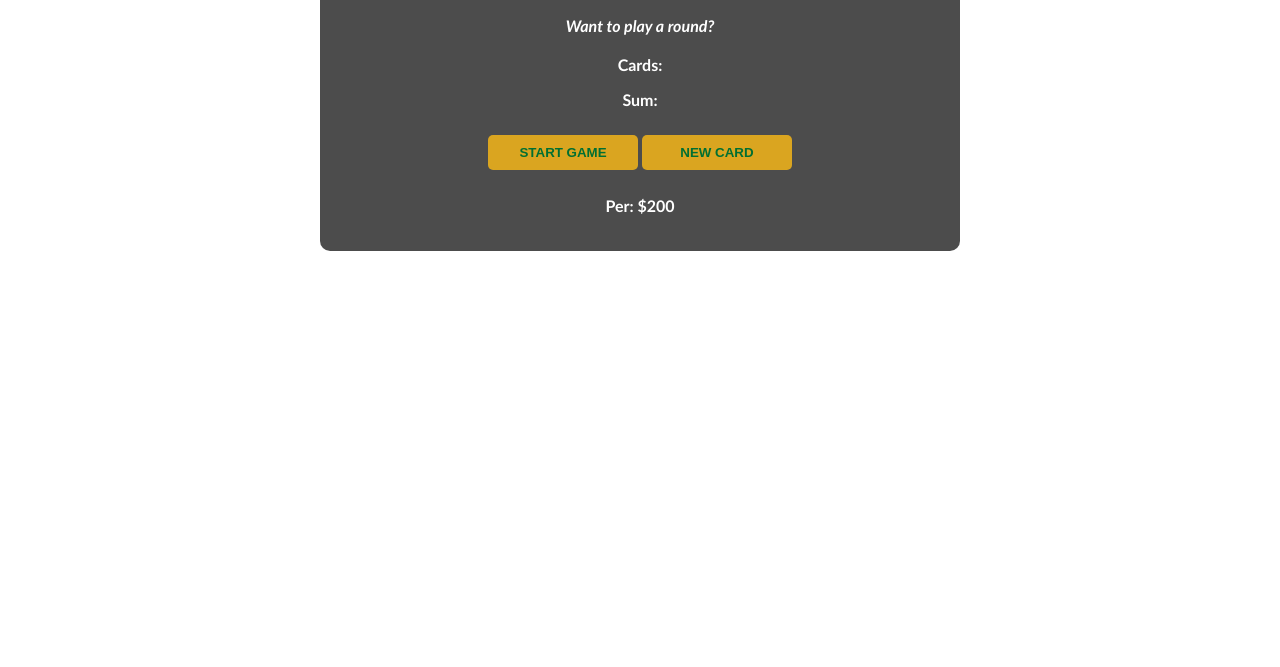
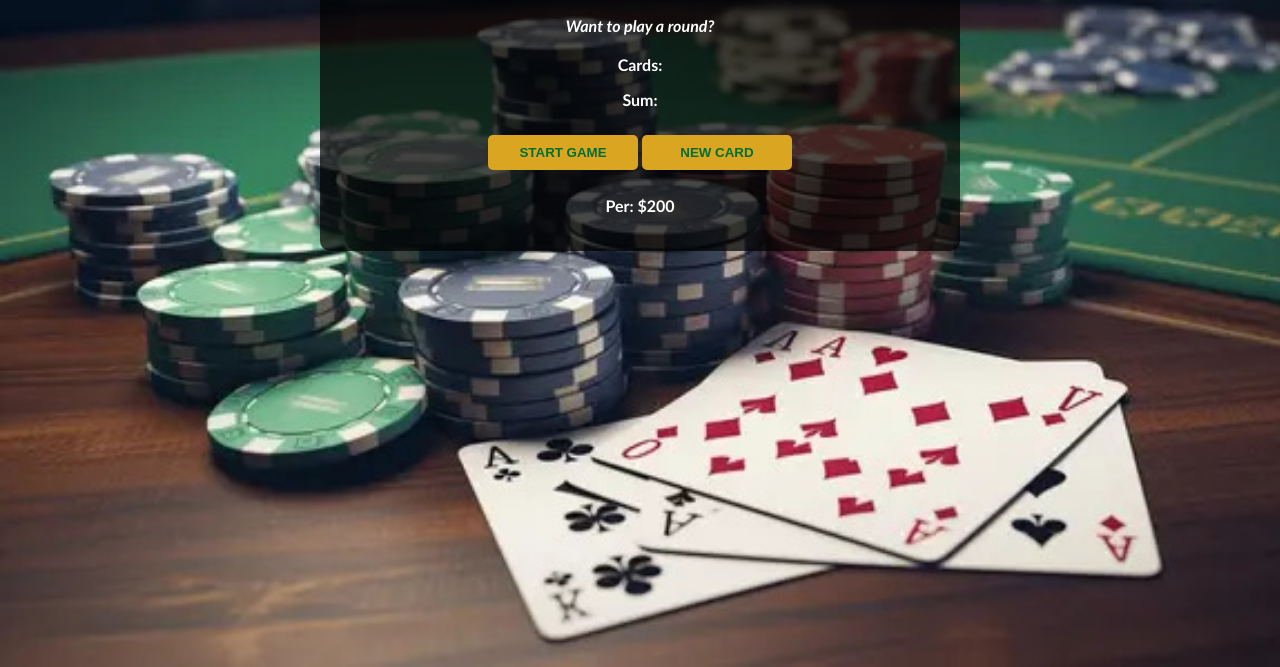
Before and after one commit to Sankalp23-29/BlackjackGame, a plain HTML site: page index.html in a window 1280 px wide. Shown: the part 133-800 px from the top of the page. Drawn offline with Linux system fonts and the light colour scheme.

Commit message:
Update index.css

```diff
--- a/index.css
+++ b/index.css
@@ -1,6 +1,6 @@
 body {
     font-family: 'Trebuchet MS', 'Lucida Sans Unicode', 'Lucida Grande', Arial, sans-serif;
-    background-image: url("images/table.png"); /* Adjusted path */
+    background-image: url("table.png"); /* Adjusted path */
     background-size: cover;
     font-weight: bold;
     color: white;
```
